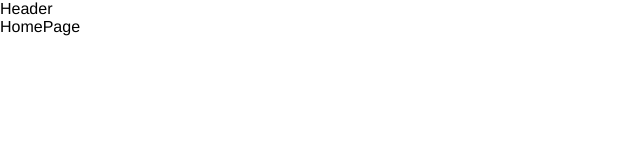
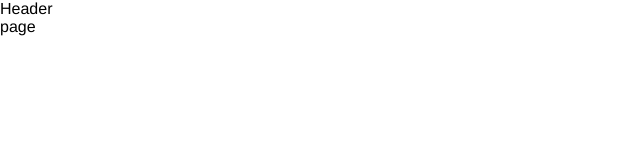
Before and after one commit to n-shahaf/epicure, a Next.js app: page / in a window 1280 px wide. Shown: the top 160 px of the page, without its empty margins (0-640 px from the left). Built offline with nearby package versions, Linux system fonts and the light colour scheme.

Commit message:
refactor: imports using @ only, using arrow functions and removing default export file

```diff
--- a/src/app/layout.tsx
+++ b/src/app/layout.tsx
@@ -1,5 +1,5 @@
 import type { Metadata } from "next"
-import Header from "@/components/Header"
+import Header from "@/components/Header/Header"
 import "@/styles/globals.css"
 
 export const metadata: Metadata = {
--- a/src/app/page.tsx
+++ b/src/app/page.tsx
@@ -1,6 +1,8 @@
-import styles from "./page.module.scss"
-export default function HomePage() {
+import styles from "@/app/page.module.scss"
+
+const HomePage = () => {
   return (
-    <div>HomePage</div>
+    <div>page</div>
   )
 }
+export default HomePage
--- a/src/components/Header/Header.tsx
+++ b/src/components/Header/Header.tsx
@@ -1,6 +1,8 @@
-import styles from './Header.module.css'
-export default function Header() {
+import styles from '@/styles/Header.module.css'
+
+const Header = () => {
     return (
         <div>Header</div>
     )
 }
+export default Header
--- a/src/components/Header/index.ts
+++ /dev/null
@@ -1,2 +0,0 @@
-import Header from "./Header"
-export default Header
```
